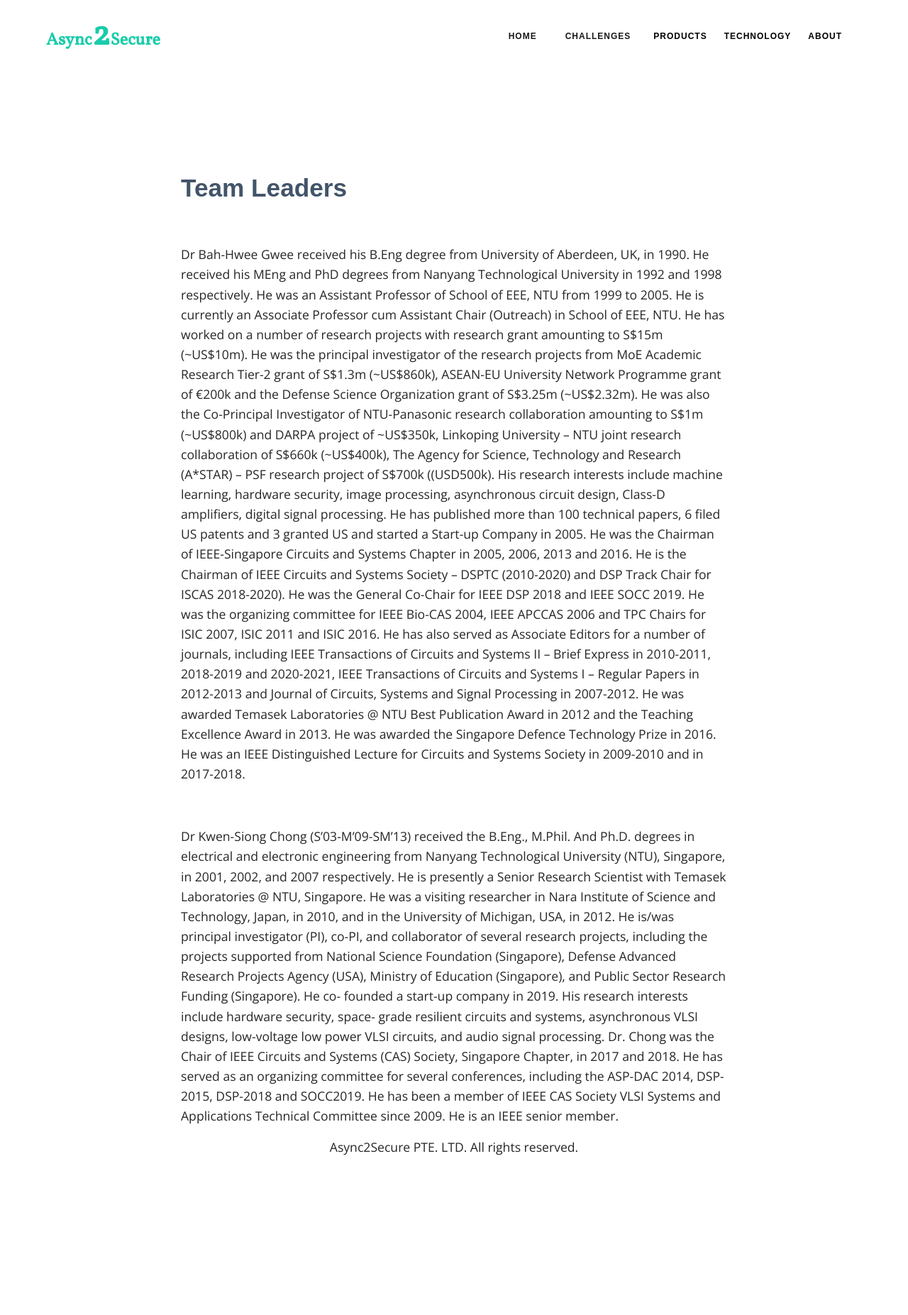
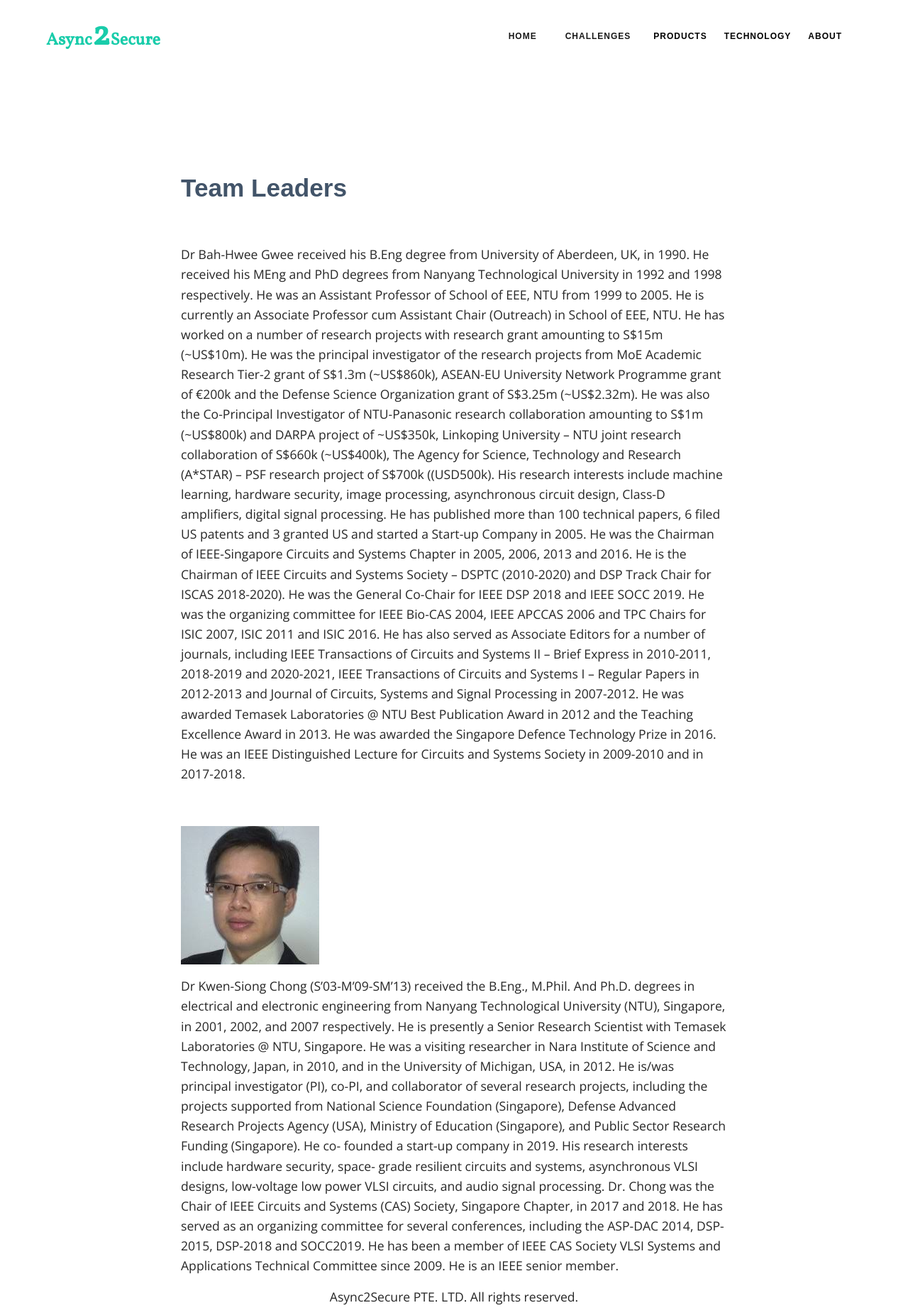
Before and after one commit to async2secure/async2secure.github.io, a Jekyll site: the page built from _pages/about/leadership.md, in a window 1280 px wide. Shown: the whole page at 71% size. Built offline with Jekyll 4.4.1, drawn with Linux system fonts in a browser that asks for light colours; some web fonts are replaced; before the commit the page ends 1642 px from its top, so only the background shows below that.

Commit message:
put about in sperate folder

```diff
--- a/_includes/header.html
+++ b/_includes/header.html
@@ -1,6 +1,10 @@
 <div class="body-content">
     <nav class="navbar navbar-expand-lg navbar-light">
-        <a class="navbar-brand" href="/"><font size="5">Async</font> <font size="8">2</font> <font size="5">Secure</font></a>
+        <a class="navbar-brand" href="/">
+            <font size="5">Async</font>
+            <font size="8">2</font>
+            <font size="5">Secure</font>
+        </a>
 
         <div class="collapse navbar-collapse" id="navbarSupportedContent">
             <ul class="navbar-nav ml-auto">
@@ -39,8 +43,9 @@
                 <li class="dropdown">
                     <a href="/">About</a>
                     <div class="dropdown-menu">
-                        <a class="dropdown-item" href="{{ site.baseurl }}{% link _pages/leadership.md %}">Leadership</a>
-                        <a class="dropdown-item" href="{{ site.baseurl }}{% link _pages/contact.md %}">Contact</a>
+                        <a class="dropdown-item"
+                            href="{{ site.baseurl }}{% link _pages/about/leadership.md %}">Leadership</a>
+                        <a class="dropdown-item" href="{{ site.baseurl }}{% link _pages/about/contact.md %}">Contact</a>
                     </div>
 
                 </li>
--- a/_pages/leadership.md
+++ b/_pages/about/leadership.md
@@ -42,6 +42,8 @@ Systems Society in 2009-2010 and in 2017-2018.
 
 <br>
 
+![alt text](/assets/dr-chong.jpeg "Logo Title Text 1")
+
 Dr Kwen-Siong Chong (S’03-M’09-SM’13) received the B.Eng., M.Phil. And Ph.D. degrees in
 electrical and electronic engineering from Nanyang Technological University (NTU),
 Singapore, in 2001, 2002, and 2007 respectively.
```
Also changed, not shown: other parts of _pages/about/leadership.md (+1 -1 lines), _pages/about/contact.md (renamed from _pages/contact.md, +1 -5 lines), assets/dr-chong.jpeg (added).
